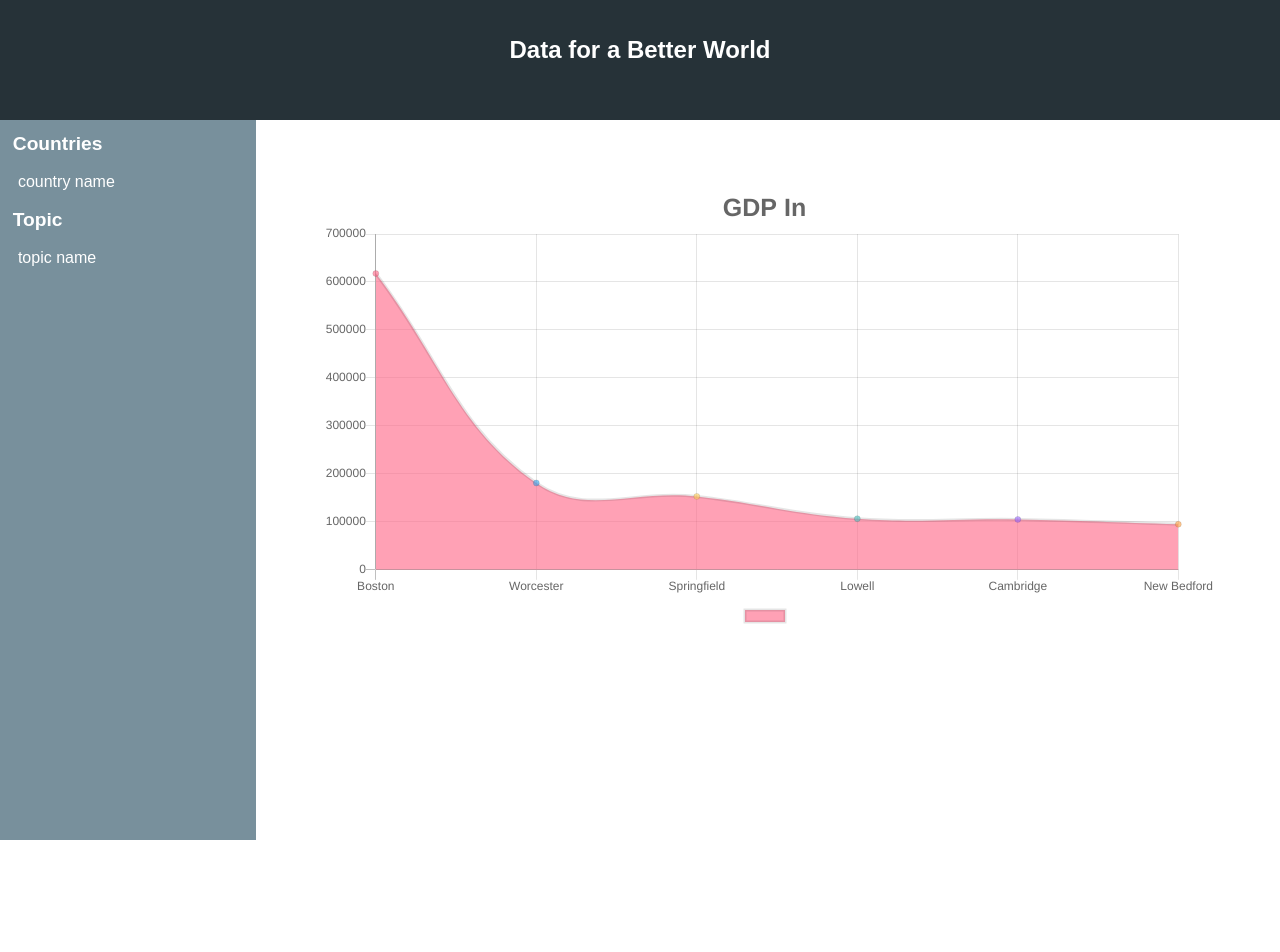
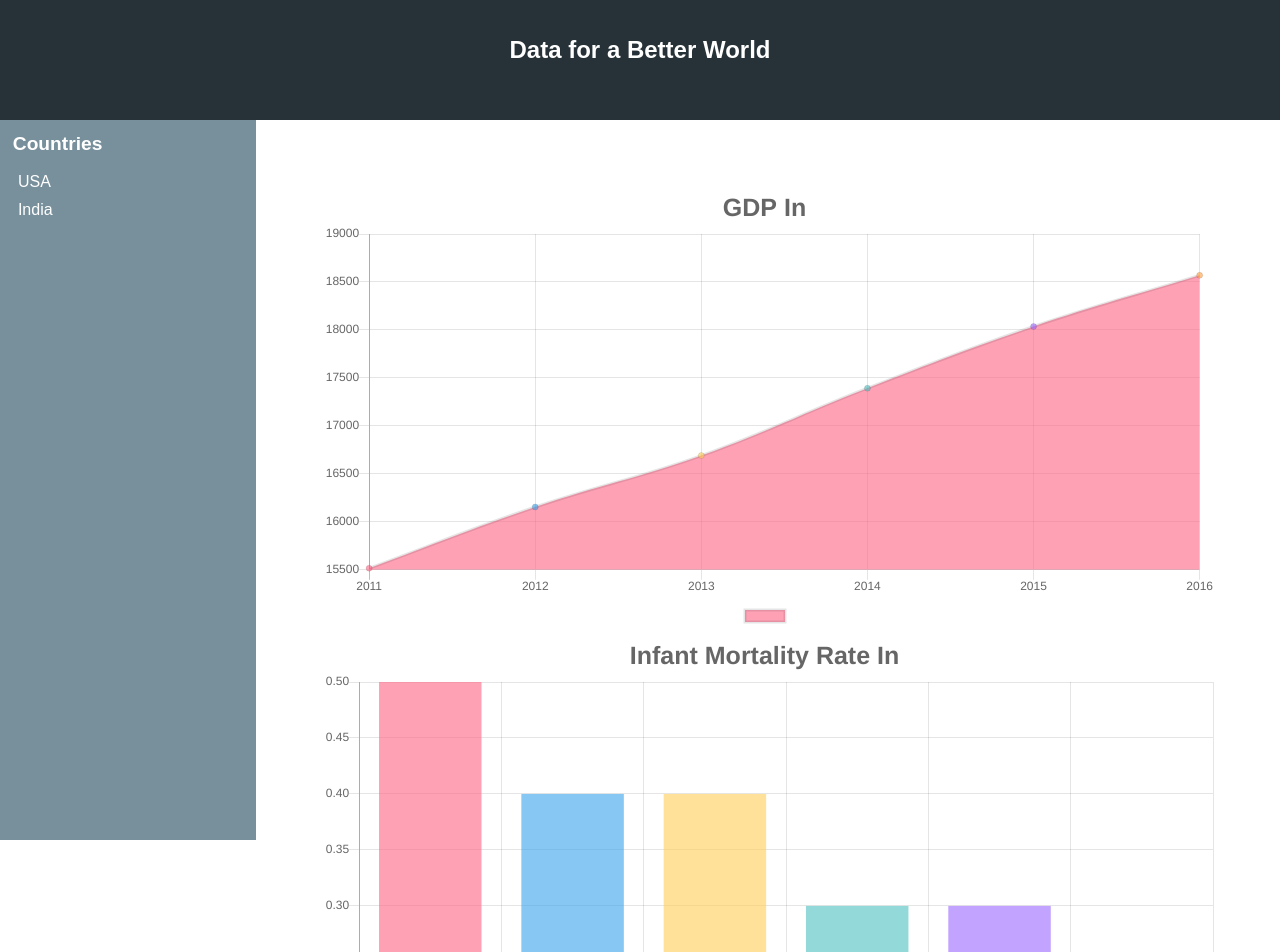
Before and after one commit to necoline/world-bank-hackathon, a React (Create React App) app in the folder womenWhoCode/world-bank/: page / in a window 1280 px wide. Shown: the top 952 px of the page. Before the commit the page ends 840 px from the top, so only its background shows below. Built offline with nearby package versions, Linux system fonts and the light colour scheme.

Commit message:
fake data works

```diff
--- a/womenWhoCode/world-bank/src/App.js
+++ b/womenWhoCode/world-bank/src/App.js
@@ -6,8 +6,10 @@ import './App.css';
 class App extends Component {
   constructor() {
     super();
+    this.setCountry = this.setCountry.bind(this);
     this.state = {
       chartData: {},
+      infantChartData: {},
       country: '',
     };
   }
@@ -23,14 +25,31 @@ class App extends Component {
   };
 
   getChartData() {
-    // Ajax calls here
     this.setState({
       chartData: {
-        labels: ['Boston', 'Worcester', 'Springfield', 'Lowell', 'Cambridge', 'New Bedford'],
+        labels: ['2011', '2012', '2013', '2014', '2015', '2016'],
         datasets: [
           {
             label: this.state.country,
-            data: [617594, 181045, 153060, 106519, 105162, 95072],
+            data: [15517, 16155, 16691, 17393, 18036, 18569],
+            backgroundColor: [
+              'rgba(255, 99, 132, 0.6)',
+              'rgba(54, 162, 235, 0.6)',
+              'rgba(255, 206, 86, 0.6)',
+              'rgba(75, 192, 192, 0.6)',
+              'rgba(153, 102, 255, 0.6)',
+              'rgba(255, 159, 64, 0.6)',
+              'rgba(255, 99, 132, 0.6)',
+            ],
+          },
+        ],
+      },
+      infantChartData: {
+        labels: ['2010', '2011', '2012', '2013', '2014', '2015'],
+        datasets: [
+          {
+            label: this.state.country,
+            data: [0.5, 0.4, 0.4, 0.3, 0.3, 0.2],
             backgroundColor: [
               'rgba(255, 99, 132, 0.6)',
               'rgba(54, 162, 235, 0.6)',
@@ -56,7 +75,12 @@ class App extends Component {
           <SideMenu setCountry={this.setCountry} />
         </div>
         <div>
-          <Graph chartData={this.state.chartData} location={this.state.country} legendPosition="bottom" />
+          <Graph
+            chartData={this.state.chartData}
+            infantChartData={this.state.infantChartData}
+            location={this.state.country}
+            legendPosition="bottom"
+          />
         </div>
       </div>
     );
--- a/womenWhoCode/world-bank/src/Graph.js
+++ b/womenWhoCode/world-bank/src/Graph.js
@@ -1,6 +1,6 @@
 import React, { Component } from 'react';
 import './App.css';
-import { Bar, Line, Pie } from 'react-chartjs-2';
+import { Bar, Line } from 'react-chartjs-2';
 
 class Graph extends Component {
   constructor(props) {
@@ -20,20 +20,6 @@ class Graph extends Component {
   render() {
     return (
       <div className="graph">
-        {/* <Bar
-          data={this.state.chartData}
-          options={{
-            title: {
-              display: this.props.displayTitle,
-              text: 'Largest Cities In ' + this.props.location,
-              fontSize: 25,
-            },
-            legend: {
-              display: this.props.displayLegend,
-              position: this.props.legendPosition,
-            },
-          }}
-        /> */}
 
         <Line
           data={this.state.chartData}
@@ -50,12 +36,12 @@ class Graph extends Component {
           }}
         />
 
-        {/* <Pie
-          data={this.state.chartData}
+        <Bar
+          data={this.props.infantChartData}
           options={{
             title: {
               display: this.props.displayTitle,
-              text: 'Largest Cities In ' + this.props.location,
+              text: 'Infant Mortality Rate In ' + this.props.location,
               fontSize: 25,
             },
             legend: {
@@ -63,7 +49,8 @@ class Graph extends Component {
               position: this.props.legendPosition,
             },
           }}
-        /> */}
+        />
+
       </div>
     );
   }
--- a/womenWhoCode/world-bank/src/SideMenu.js
+++ b/womenWhoCode/world-bank/src/SideMenu.js
@@ -2,13 +2,16 @@ import React, { Component } from 'react';
 import './App.css';
 
 class SideMenu extends Component {
+  constructor(props) {
+    super(props);
+  }
+
   render() {
     return (
       <div>
         <div className="menu-title">Countries</div>
-        <div className="menu-sub-title">country name</div>
-        <div className="menu-title">Topic</div>
-        <div className="menu-sub-title">topic name</div>
+        <div className="menu-sub-title" onClick={() => this.props.setCountry('USA')} role="button">USA</div>
+        <div className="menu-sub-title" onClick={() => this.props.setCountry('India')} role="button">India</div>
       </div>
     );
   }
```
